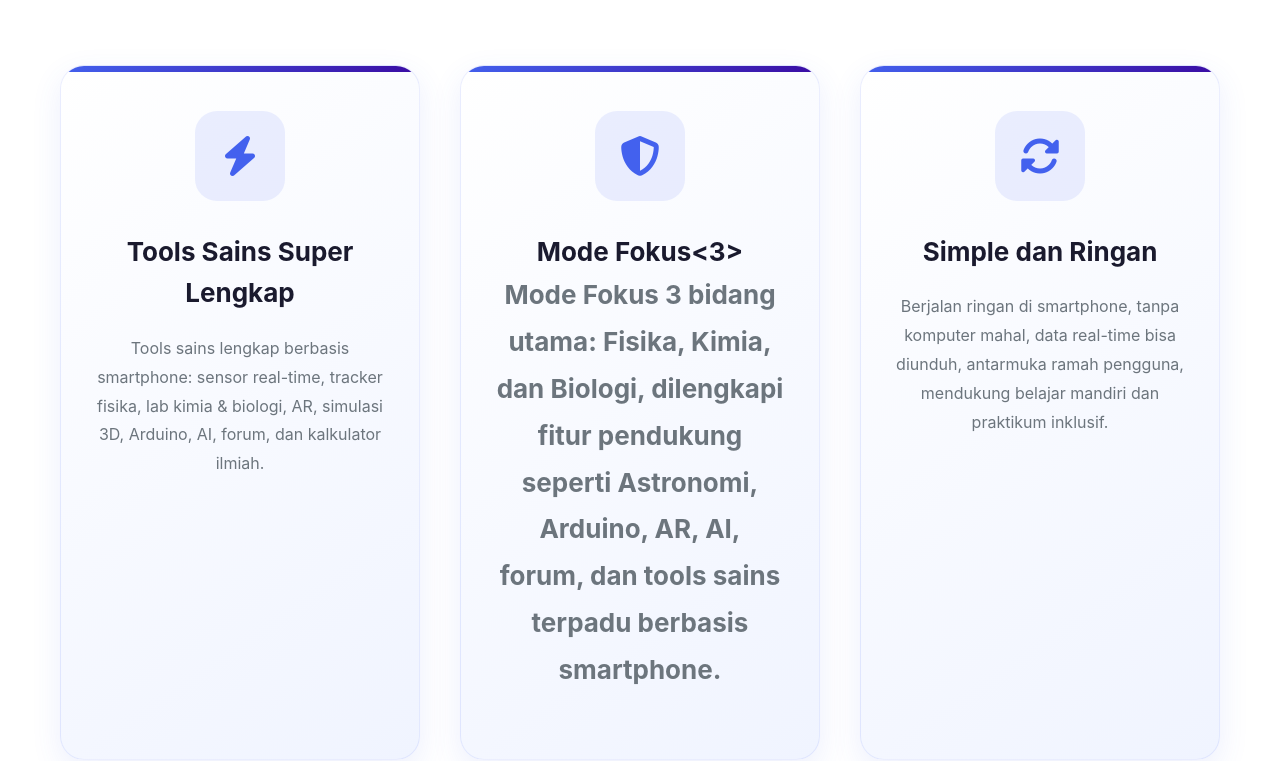
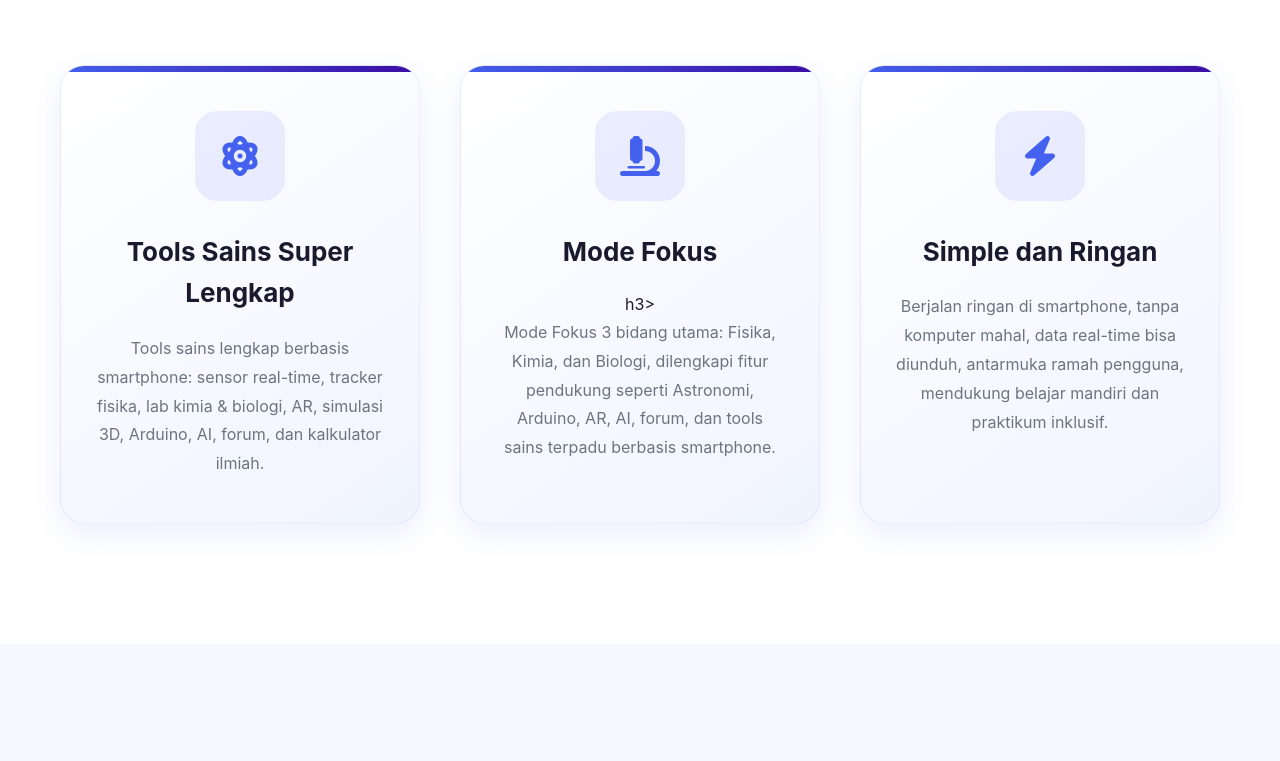
Before and after one commit to quantaraedu/Quantara-Website, a plain HTML site: page index.html in a window 1280 px wide. Shown: the part 1180-1941 px from the top of the page. Drawn offline with nearby package versions, Linux system fonts and the light colour scheme; animation ran at ten frames a second.

Commit message:
Update index.html

```diff
--- a/index.html
+++ b/index.html
@@ -1287,7 +1287,7 @@
             <div class="features-grid">
                 <div class="feature-card animate-on-scroll">
                     <div class="feature-icon">
-                        <i class="fas fa-bolt"></i>
+                        <i class="fas fa-atom"></i>
                     </div>
                     <h3>Tools Sains Super Lengkap</h3>
                     <p>Tools sains lengkap berbasis smartphone: sensor real-time, tracker fisika, lab kimia & biologi, AR, simulasi 3D, Arduino, AI, forum, dan kalkulator ilmiah.</p>
@@ -1295,15 +1295,15 @@
 
                 <div class="feature-card animate-on-scroll">
                     <div class="feature-icon">
-                        <i class="fas fa-shield-alt"></i>
+                        <i class="fas fa-microscope"></i>
                     </div>
-                    <h3>Mode Fokus<3>
+                    <h3>Mode Fokus</h3>h3>
                     <p>Mode Fokus 3 bidang utama: Fisika, Kimia, dan Biologi, dilengkapi fitur pendukung seperti Astronomi, Arduino, AR, AI, forum, dan tools sains terpadu berbasis smartphone.</p>
                 </div>
 
                 <div class="feature-card animate-on-scroll">
                     <div class="feature-icon">
-                        <i class="fas fa-sync-alt"></i>
+                        <i class="fas fa-bolt"></i>
                     </div>
                     <h3>Simple dan Ringan</h3>
                     <p>Berjalan ringan di smartphone, tanpa komputer mahal, data real-time bisa diunduh, antarmuka ramah pengguna, mendukung belajar mandiri dan praktikum inklusif.</p>
```
